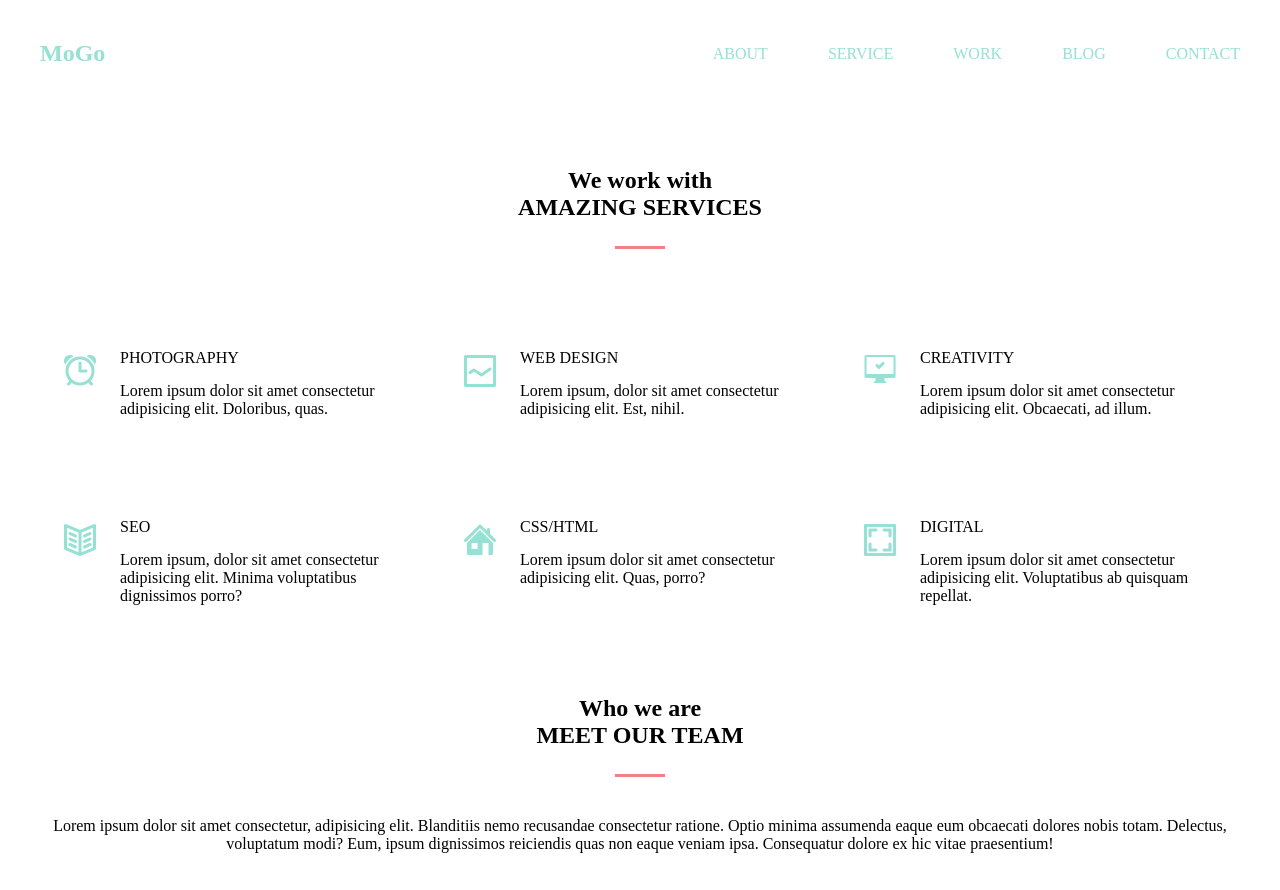
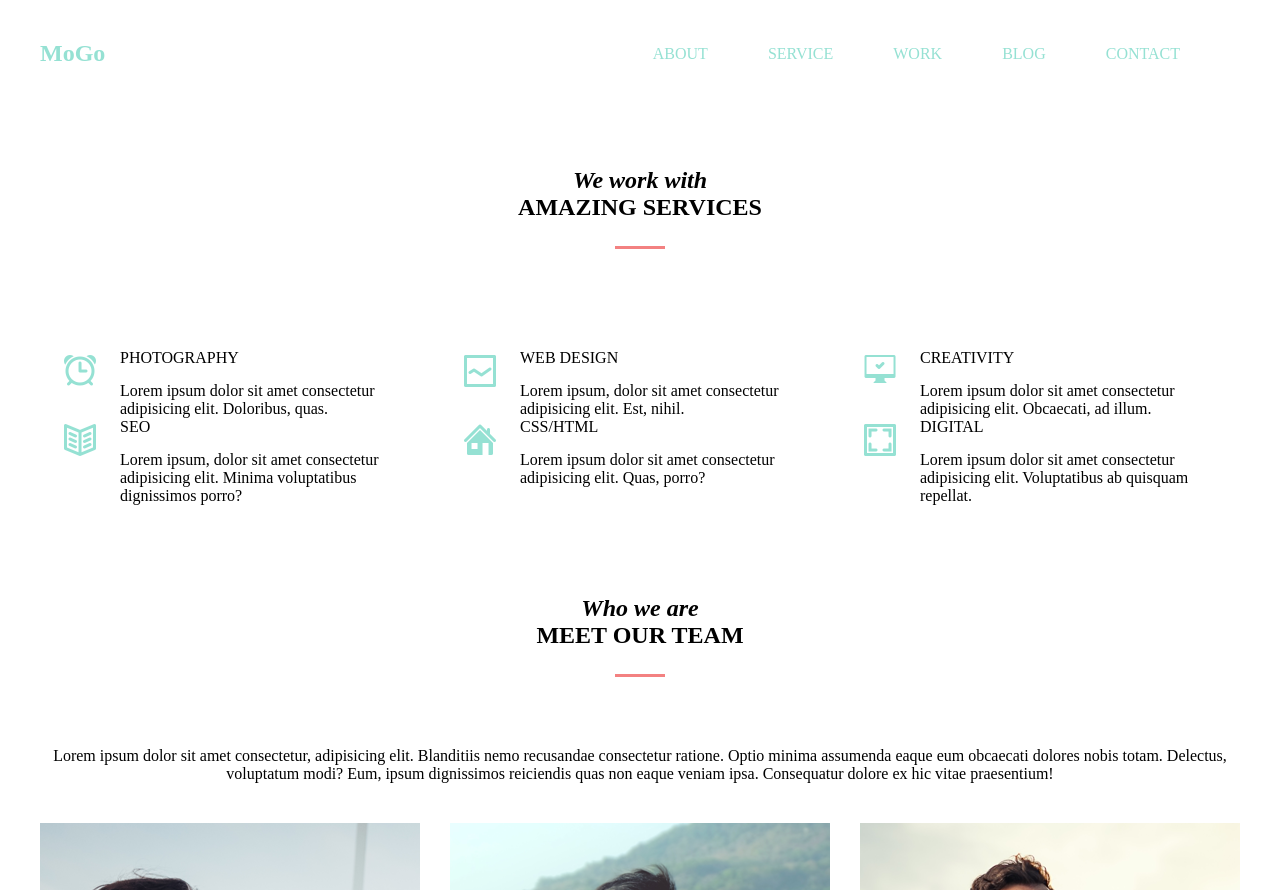
Before and after one commit to clownchello/goit-fe-course, a plain HTML site: page homework6/index.html in a window 1280 px wide. Shown: the top 890 px of the page. Drawn offline with Linux system fonts and the light colour scheme.

Commit message:
initial commit

```diff
--- a/homework6/css/style.css
+++ b/homework6/css/style.css
@@ -10,6 +10,7 @@
 }
 
 a {
+    display: block;
     text-decoration: none;
     color: #95e1d3;
 }
@@ -32,8 +33,8 @@ a {
     list-style: none;
 }
 
-.list-item-link {
-    margin-right: 60px;
+.nav-list_item {
+    margin-right:60px;
 }
 
 .list-item-link,
@@ -69,21 +70,19 @@ a {
     color: #f38181;
 }
 
-/* .list-item-link:hover::after,
-.list-item-link-last:hover::after {
-    content:"";
-    display: flex;
-    width: 30px;
-    height: 3px;
-    background-color: #f38181;
-} */
-
- .first-header {
-    width: 100%;
+ .header-italic {
+    font-style: italic;
 }
 
 .second-header {
     width: 100%;
+    display: flex;
+    flex-direction: column;
+    margin-bottom: 100px;
+}
+
+.second-section > h2 {
+    margin-bottom: 30px;
 }
 
 .second-header::after {
@@ -100,16 +99,23 @@ a {
     margin-bottom: 40px;
 }
 
+
 .first-section,
 .second-section {
   width: 1200px;
   margin: 0 auto;
   display: flex;
-  flex-direction: column;
   align-items: center;
   flex-wrap: wrap;
   text-align: center;
-  margin-bottom: 90px;
+}
+
+.second-section {
+    margin-bottom: 60px;
+}
+
+.first-section {
+    margin-bottom: 90px;
 }
 
 .section-list {
@@ -124,7 +130,7 @@ a {
     flex-wrap: wrap;
     justify-content: space-between;
     align-items: flex-start;
-    margin: 100px 20px 0 0;
+    margin: 0 20px 0 0;
   }
 
 .list-header {
@@ -179,7 +185,7 @@ a {
     color:#b3b3b3
 }
 
-.gradient {
+.overlay {
     background: -moz-linear-gradient( 90deg, rgb(252,227,138) 0%, rgb(243,129,129) 100%);
     background: -webkit-linear-gradient( 90deg, rgb(252,227,138) 0%, rgb(243,129,129) 100%);
     background: -moz-linear-gradient( 90deg, rgb(252,227,138) 0%, rgb(243,129,129) 100%);
@@ -189,44 +195,52 @@ a {
     content: '';
     height: 470px;
     width: 380px;
-    opacity:0.5;
+    opacity:0.8;
     z-index: 100;
-    visibility: hidden;
+    opacity: 0;
 }
 
-.gradient:hover::after {
-    opacity: .8;
+.overlay:hover::after {
     transform: translate(-10px, -10px);
   }
 
 .gallery-item:hover .gallery-item,
 .gallery-item:hover .icon-container  {
   transform: translate(-10px, -10px);
-  opacity: 1;
 }
 
-.gallery-item:hover .gradient {
-    visibility: visible;
+.gallery-item:hover .overlay {
+    opacity: 0.7;
 }
 
 .gallery-item:hover .icon-container-item-first {
-    visibility: visible;
+    opacity: 1;
+
 }
 
 .gallery-item:hover .icon-container-item-second {
-    visibility: visible;
+    opacity: 1;
+
 }
 
 .gallery-item:hover .icon-container-item-third {
-    visibility: visible;
+    opacity: 1;
+
 }
 
 .gallery-item:hover .icon-container-item-fourth {
-    visibility: visible;
+    opacity: 1;
+
 }
 
 .second-section > p {
     margin-bottom: 40px;
+}
+
+.icons {
+    z-index: 999999;
+    list-style: none;
+    display: flex;
 }
 
 .icon-container {
@@ -238,6 +252,7 @@ a {
 
 .icon-container:hover {
     transition:  200ms linear;
+    box-shadow: 0 0 10px rgba(0,0,0,0.5)
 }
 
 .icon-container-item-first,
@@ -254,7 +269,7 @@ a {
     border-right: 1px solid #e5b283;
     z-index: 1000;
     transform: translate(280%, 520%);
-    visibility: hidden;
+    opacity: 0;
 }
 
 .icon-container-item-second {
@@ -292,7 +307,6 @@ a {
     width: 1200px;
     height: 60px;
     margin: 0 auto;
-    margin-top: 60px;
     display: flex;
     justify-content: space-between;
     align-items: center;
--- a/homework6/index.html
+++ b/homework6/index.html
@@ -13,18 +13,17 @@
             <nav class="navigation-flex">
                 <h1 class="logo"><a class="logo-link" href="#">MoGo</a></h1>
                 <ul class="list">
-                    <li class="list_item"><a class="list-item-link" href="#">ABOUT</a></li>
-                    <li class="list_item"><a class="list-item-link" href="#">SERVICE</a></li>
-                    <li class="list_item"><a class="list-item-link" href="#">WORK</a></li>
-                    <li class="list_item"><a class="list-item-link" href="#">BLOG</a></li>
-                    <li class="list_item"><a class="list-item-link-last" href="#">CONTACT</a></li>
+                    <li class="nav-list_item"><a class="list-item-link" href="#">ABOUT</a></li>
+                    <li class="nav-list_item"><a class="list-item-link" href="#">SERVICE</a></li>
+                    <li class="nav-list_item"><a class="list-item-link" href="#">WORK</a></li>
+                    <li class="nav-list_item"><a class="list-item-link" href="#">BLOG</a></li>
+                    <li class="nav-list_item"><a class="list-item-link-last" href="#">CONTACT</a></li>
                 </ul>
             </nav>
         </header>
         <main>
             <section class="first-section">
-                <h2 class="first-header">We work with</h2>
-                <h2 class="second-header">AMAZING SERVICES</h2>
+                <h2 class="second-header"><span class="header-italic">We work with</span> AMAZING SERVICES</h2>
                 <ul class="section-list">
                     <li class="list-item">
                         <div class="img">
@@ -83,19 +82,20 @@
                 </ul>
             </section>
             <section class="second-section">
-                <h2 class="first-header">Who we are</h2>
-                <h2 class="second-header">MEET OUR TEAM</h2>
+                <h2 class="second-header"><span class="header-italic">Who we are</span> MEET OUR TEAM</h2>
                 <p>Lorem ipsum dolor sit amet consectetur, adipisicing elit. Blanditiis nemo recusandae consectetur ratione. Optio minima assumenda eaque eum obcaecati dolores nobis totam. Delectus, voluptatum modi? Eum, ipsum dignissimos reiciendis quas non eaque veniam ipsa. Consequatur dolore ex hic vitae praesentium!</p>
                 <article class="gallery">
                     <div class="gallery-item">
                         <img src="./css/img/background.png" alt="background" class="background">
                         <div class="icon-container">
                             <img src="./css/img/designer.png" alt="Designer" class="photo">
-                            <span class="gradient"></span>
-                            <span class="icon-container-item-first"></span>
-                            <span class="icon-container-item-second"></span>
-                            <span class="icon-container-item-third"></span>
-                            <span class="icon-container-item-fourth"></span>
+                            <div class="overlay"></div>
+                            <ul class="icons">
+                                <li><a href="#" class="icon-container-item-first"></a></li>
+                                <li><a href="#" class="icon-container-item-second"></a></li>
+                                <li><a href="#" class="icon-container-item-third"></a></li>
+                                <li><a href="#" class="icon-container-item-fourth"></a></li>
+                            </ul>
                         </div>
                         <p class="name">MATTEW DIX</p>
                         <p class="profession">Graphic Design</p>
@@ -104,11 +104,13 @@
                         <img src="./css/img/background.png" alt="background" class="background">
                         <div class="icon-container">
                             <img src="./css/img/brander.png" alt="Designer" class="photo">
-                            <span class="gradient"></span>
-                            <span class="icon-container-item-first"></span>
-                            <span class="icon-container-item-second"></span>
-                            <span class="icon-container-item-third"></span>
-                            <span class="icon-container-item-fourth"></span>
+                            <div class="overlay"></div>
+                            <ul class="icons">
+                                <li><a href="#" class="icon-container-item-first"></a></li>
+                                <li><a href="#" class="icon-container-item-second"></a></li>
+                                <li><a href="#" class="icon-container-item-third"></a></li>
+                                <li><a href="#" class="icon-container-item-fourth"></a></li>
+                            </ul>
                         </div>
                         <p class="name">CHRISTOPHER CAMPBELL</p>
                         <p class="profession">Branding/UX design</p>
@@ -117,11 +119,13 @@
                         <img src="./css/img/background.png" alt="background" class="background">
                         <div class="icon-container">
                             <img src="./css/img/developer.png" alt="Designer" class="photo">
-                            <span class="gradient"></span>
-                            <span class="icon-container-item-first"></span>
-                            <span class="icon-container-item-second"></span>
-                            <span class="icon-container-item-third"></span>
-                            <span class="icon-container-item-fourth"></span>
+                            <div class="overlay"></div>
+                            <ul class="icons">
+                                <li><a href="#" class="icon-container-item-first"></a></li>
+                                <li><a href="#" class="icon-container-item-second"></a></li>
+                                <li><a href="#" class="icon-container-item-third"></a></li>
+                                <li><a href="#" class="icon-container-item-fourth"></a></li>
+                            </ul>
                         </div>
                         <p class="name">MICHAEL FERTIG</p>
                         <p class="profession">Developer</p>
```
